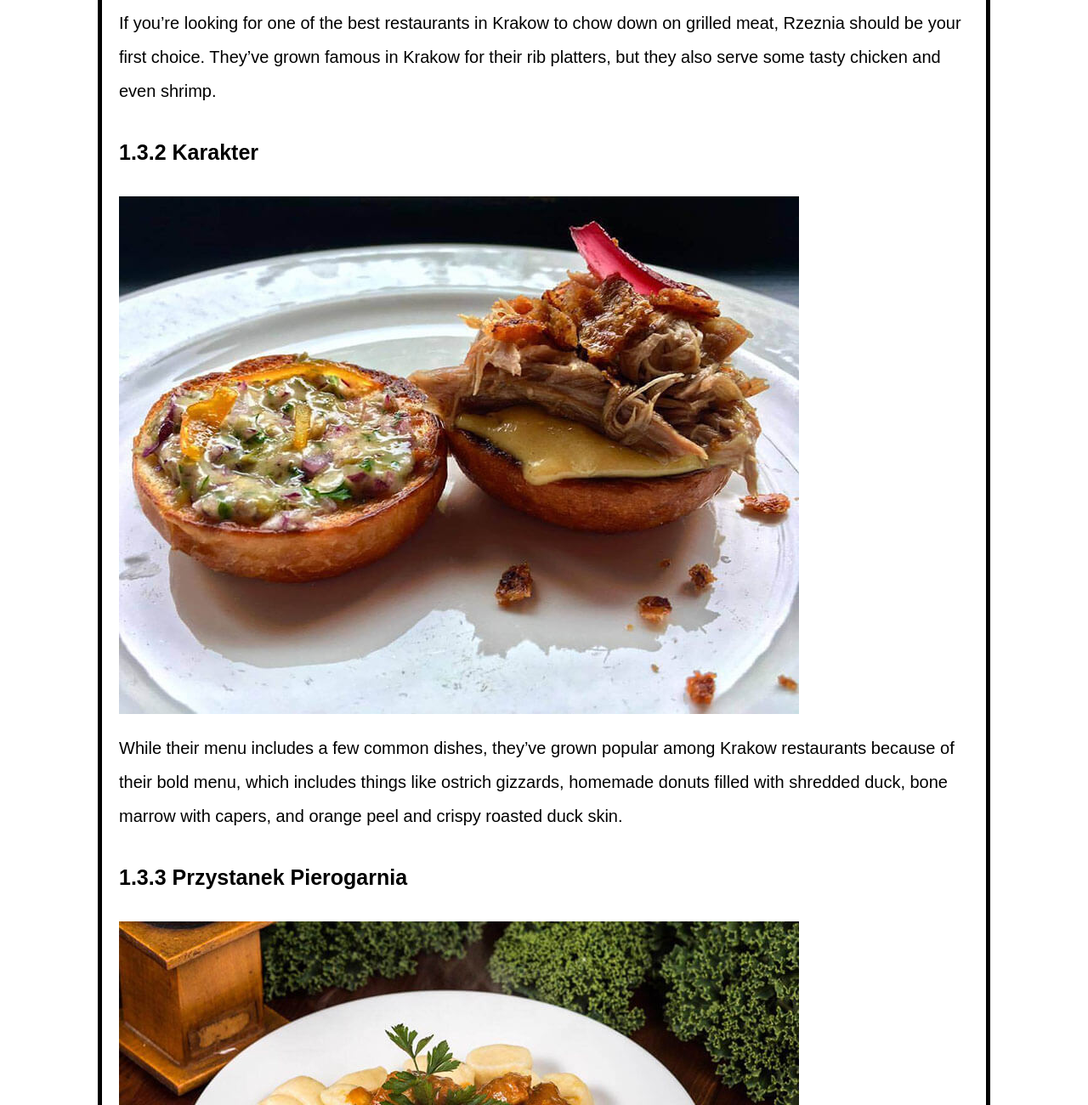
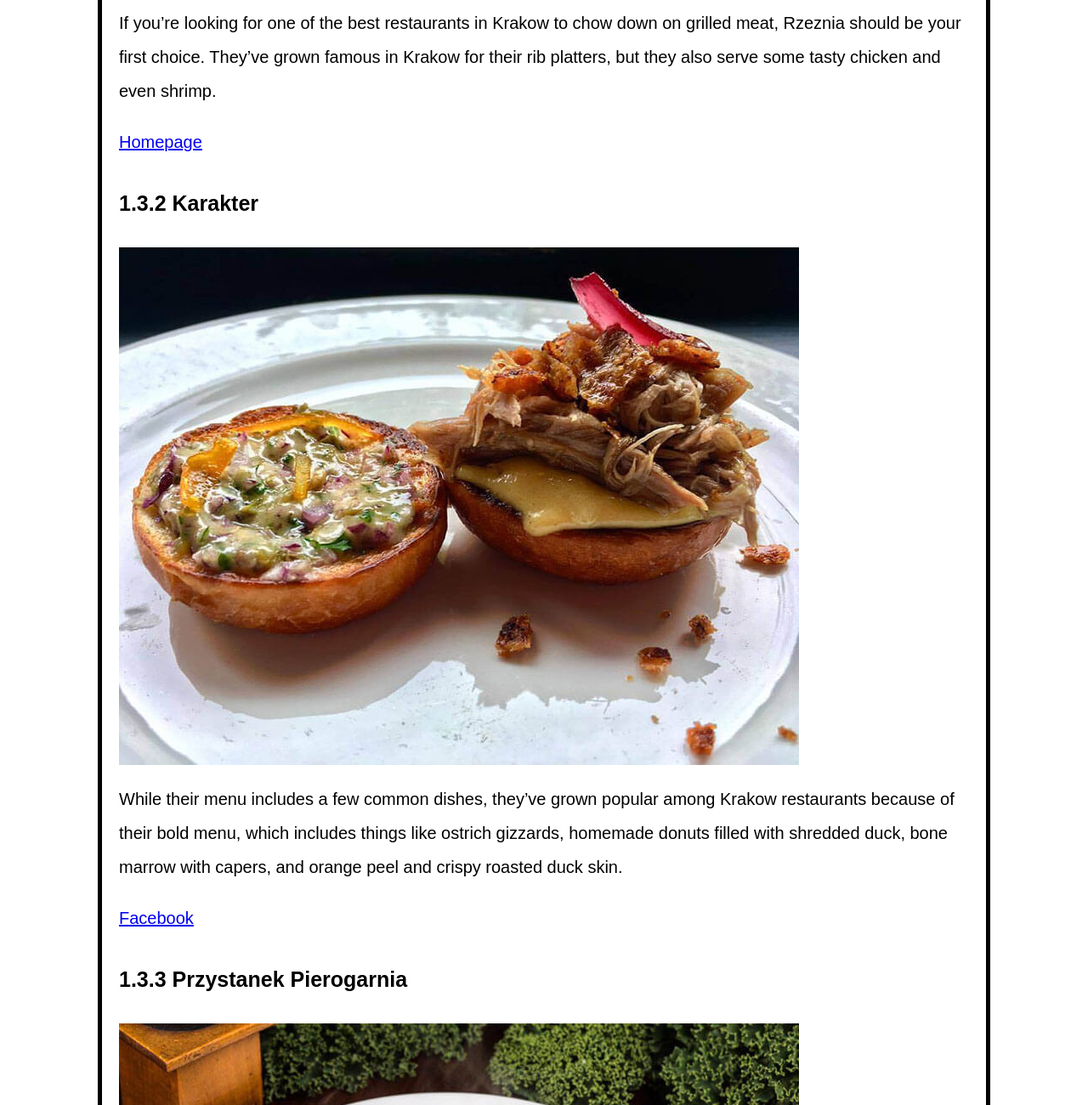
Before and after one commit to Zeniten/zeniten.github.io, a plain HTML site: page index.html in a window 1280 px wide. Shown: the part 4849-6149 px from the top of the page at 85% size. Drawn offline with Linux system fonts and the light colour scheme.

Commit message:
Add missing links

```diff
--- a/index.html
+++ b/index.html
@@ -139,6 +139,9 @@
                             Rzeznia should be your first choice. They’ve grown famous in Krakow for their rib platters,
                             but they also serve some tasty chicken and even shrimp.
                         </p>
+                        <p>
+                            <a href="https://www.restauracjarzeznia.pl/en/">Homepage</a>
+                        </p>
                     </div>
                 </div>
 
@@ -155,6 +158,9 @@
                             While their menu includes a few common dishes, they’ve grown popular among Krakow restaurants
                             because of their bold menu, which includes things like ostrich gizzards, homemade donuts filled
                             with shredded duck, bone marrow with capers, and orange peel and crispy roasted duck skin.
+                        </p>
+                        <p>
+                            <a href="https://www.facebook.com/karakter.restauracja/">Facebook</a>
                         </p>
                     </div>
                 </div>
```
